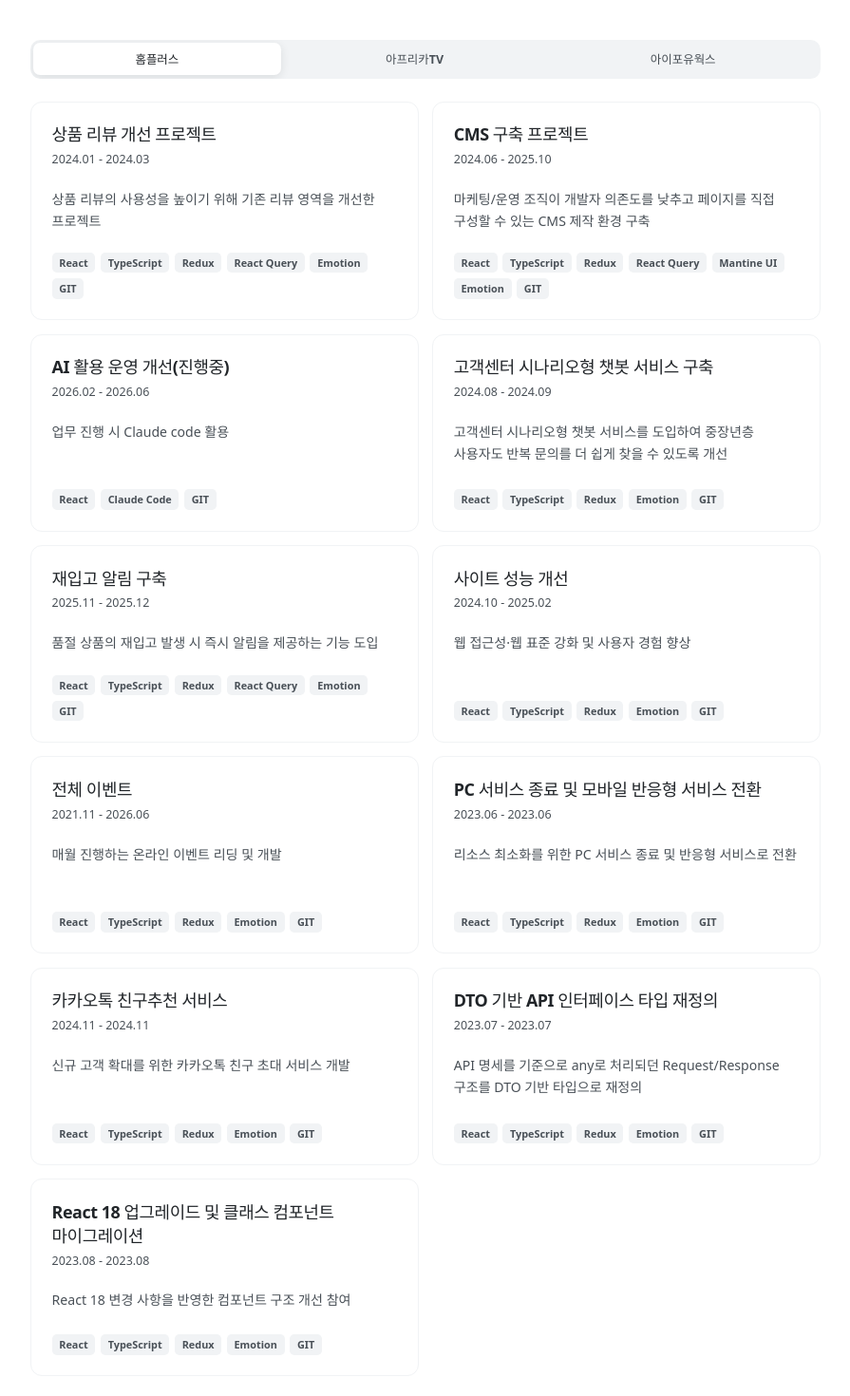
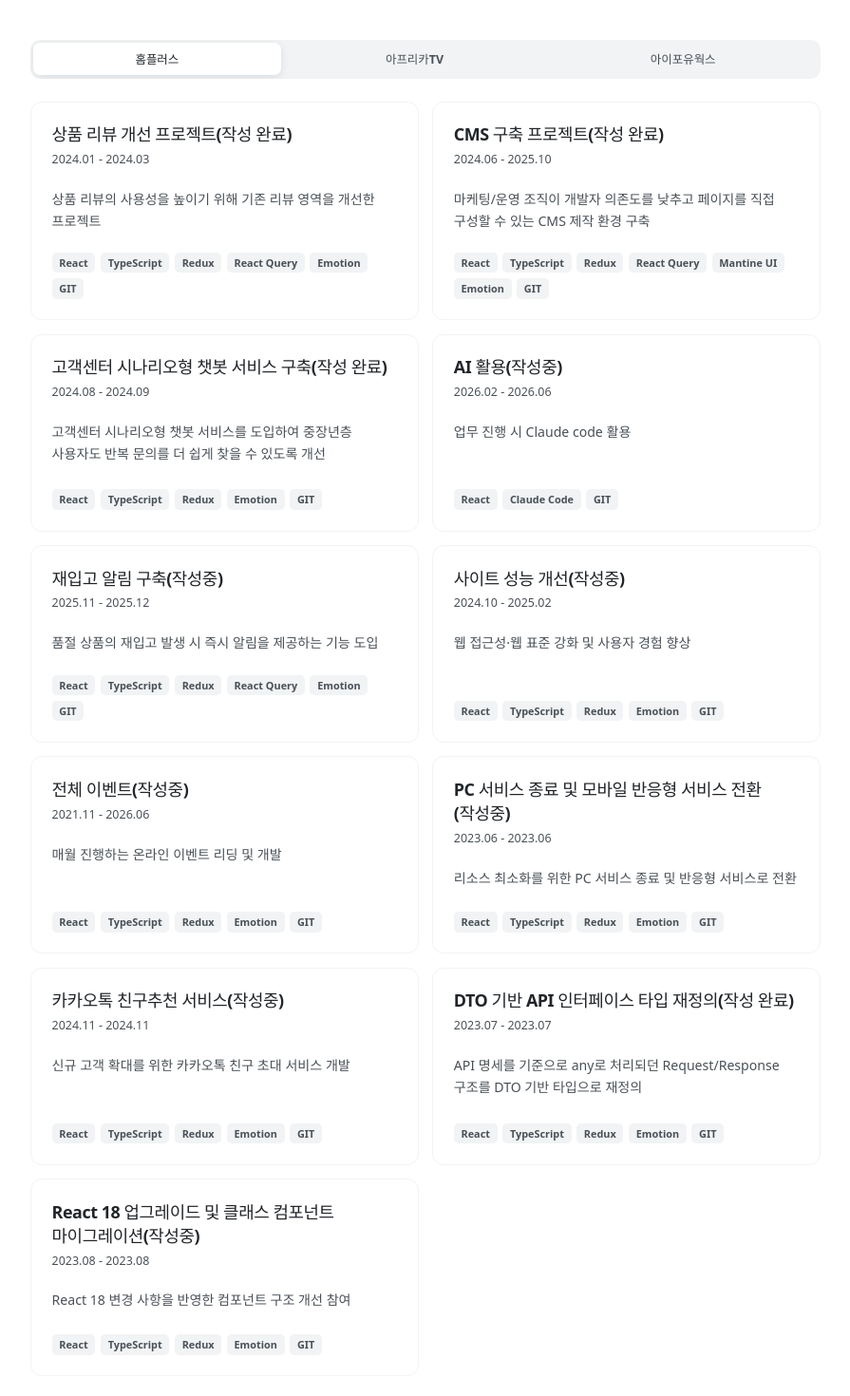
Before and after one commit to DBYOON/portfolio, a React (Vite) app: page / in a window 1280 px wide. Shown: the part 2060-3530 px from the top of the page at 95% size, without its empty margins (192-1087 px from the left). Built offline with nearby package versions, Linux system fonts and the light colour scheme.

Commit message:
포트폴리오 프로젝트 상세 내용 개선 (#5)
홈플러스 프로젝트 상세 콘텐츠 연결과 설명을 정리하고 Markdown 표 스타일을 개선합니다.

```diff
--- a/data.json
+++ b/data.json
@@ -64,7 +64,7 @@
     {
       "id": "i4uworks-001",
       "company": "아이포유웍스",
-      "name": "삼성전자 사회공헌 사이트 운영",
+      "name": "삼성전자 사회공헌 사이트 운영(작성중)",
       "description": "WordPress 기반 국/영문 반응형 페이지 퍼블리싱 운영",
       "period": ["2017.05", "2017.07"],
       "stack": ["PHP", "WordPress", "jQuery"]
@@ -72,7 +72,7 @@
     {
       "id": "i4uworks-002",
       "company": "아이포유웍스",
-      "name": "아이포유웍스 테마 구축",
+      "name": "아이포유웍스 테마 구축(작성중)",
       "description": "회사 내부 사이트에 적용할 WordPress 반응형 테마 개발",
       "period": ["2018.01", "2018.02"],
       "stack": ["PHP", "WordPress", "jQuery"]
@@ -80,7 +80,7 @@
     {
       "id": "i4uworks-003",
       "company": "아이포유웍스",
-      "name": "김영모과자점 사이트 구축",
+      "name": "김영모과자점 사이트 구축(작성중)",
       "description": "WordPress 기반 반응형 커머스 사이트 구축",
       "period": ["2017.08", "2017.11"],
       "stack": ["PHP", "WordPress", "jQuery"]
@@ -88,7 +88,7 @@
     {
       "id": "afreecatv-001",
       "company": "아프리카TV",
-      "name": "VOD 재생목록",
+      "name": "VOD 재생목록(작성중)",
       "description": "VOD를 테마 별로 구성하여 연이어 시청할 수 있는 VOD 재생목록 서비스",
       "period": ["2020.06", "2020.06"],
       "stack": ["HTML", "CSS/SCSS", "javaScript", "SVN"],
@@ -102,7 +102,7 @@
     {
       "id": "afreecatv-002",
       "company": "아프리카TV",
-      "name": "Open API 사이트 구축",
+      "name": "Open API 사이트 구축(작성중)",
       "description": "Open API 가이드 사이트의 UI 설계·퍼블리싱하여 화면 구현",
       "period": ["2020.02", "2020.02"],
       "stack": ["HTML", "CSS/SCSS", "javaScript", "SVN"],
@@ -112,7 +112,7 @@
     {
       "id": "afreecatv-004",
       "company": "아프리카TV",
-      "name": "별풍선 알림 애니메이션 개선",
+      "name": "별풍선 알림 애니메이션 개선(작성중)",
       "description": "방송 화면에 노출되는 별풍선 알림 애니메이션을 다양한 액션별로 설정할 수 있도록 관리 페이지의 UI와 사용성을 개선",
       "period": ["2021.06", "2021.06"],
       "stack": ["HTML", "CSS/SCSS", "javaScript", "SVN"]
@@ -121,7 +121,7 @@
     {
       "id": "afreecatv-005",
       "company": "아프리카TV",
-      "name": "VOD편집기 구축",
+      "name": "VOD편집기 구축(작성중)",
       "description": "나의 다시보기 또는 BJ의 다시보기 중에 편집하고 싶은 구간을 업로드 VOD로 만들 수 있는 서비스",
       "period": ["2019.12", "2020.01"],
       "stack": ["HTML", "CSS/SCSS", "javaScript", "SVN"],
@@ -135,7 +135,7 @@
     {
       "id": "homeplus-001",
       "company": "홈플러스",
-      "name": "React 18 업그레이드 및 클래스 컴포넌트 마이그레이션",
+      "name": "React 18 업그레이드 및 클래스 컴포넌트 마이그레이션(작성중)",
       "description": "React 18 변경 사항을 반영한 컴포넌트 구조 개선 참여",
       "period": ["2023.08", "2023.08"],
       "stack": ["React", "TypeScript", "Redux", "Emotion", "GIT"],
@@ -144,7 +144,7 @@
     {
       "id": "homeplus-002",
       "company": "홈플러스",
-      "name": "DTO 기반 API 인터페이스 타입 재정의",
+      "name": "DTO 기반 API 인터페이스 타입 재정의(작성 완료)",
       "description": "API 명세를 기준으로 any로 처리되던 Request/Response 구조를 DTO 기반 타입으로 재정의",
       "period": ["2023.07", "2023.07"],
       "stack": ["React", "TypeScript", "Redux", "Emotion", "GIT"],
@@ -153,7 +153,7 @@
     {
       "id": "homeplus-003",
       "company": "홈플러스",
-      "name": "카카오톡 친구추천 서비스",
+      "name": "카카오톡 친구추천 서비스(작성중)",
       "description": "신규 고객 확대를 위한 카카오톡 친구 초대 서비스 개발",
       "period": ["2024.11", "2024.11"],
       "stack": ["React", "TypeScript", "Redux", "Emotion", "GIT"],
@@ -162,7 +162,7 @@
     {
       "id": "homeplus-004",
       "company": "홈플러스",
-      "name": "PC 서비스 종료 및 모바일 반응형 서비스 전환",
+      "name": "PC 서비스 종료 및 모바일 반응형 서비스 전환(작성중)",
       "description": "리소스 최소화를 위한 PC 서비스 종료 및 반응형 서비스로 전환",
       "period": ["2023.06", "2023.06"],
       "stack": ["React", "TypeScript", "Redux", "Emotion", "GIT"],
@@ -171,7 +171,7 @@
     {
       "id": "homeplus-005",
       "company": "홈플러스",
-      "name": "전체 이벤트",
+      "name": "전체 이벤트(작성중)",
       "description": "매월 진행하는 온라인 이벤트 리딩 및 개발",
       "period": ["2021.11", "2026.06"],
       "stack": ["React", "TypeScript", "Redux", "Emotion", "GIT"],
@@ -180,7 +180,7 @@
     {
       "id": "homeplus-006",
       "company": "홈플러스",
-      "name": "사이트 성능 개선",
+      "name": "사이트 성능 개선(작성중)",
       "description": "웹 접근성·웹 표준 강화 및 사용자 경험 향상",
       "period": ["2024.10", "2025.02"],
       "stack": ["React", "TypeScript", "Redux", "Emotion", "GIT"],
@@ -189,7 +189,7 @@
     {
       "id": "homeplus-007",
       "company": "홈플러스",
-      "name": "재입고 알림 구축",
+      "name": "재입고 알림 구축(작성중)",
       "description": "품절 상품의 재입고 발생 시 즉시 알림을 제공하는 기능 도입",
       "period": ["2025.11", "2025.12"],
       "stack": ["React", "TypeScript", "Redux", "React Query", "Emotion", "GIT"],
@@ -198,25 +198,25 @@
     {
       "id": "homeplus-008",
       "company": "홈플러스",
-      "name": "고객센터 시나리오형 챗봇 서비스 구축",
+      "name": "AI 활용(작성중)",
+      "description": "업무 진행 시 Claude code 활용",
+      "period": ["2026.02", "2026.06"],
+      "stack": ["React", "Claude Code", "GIT"],
+      "links": [{ "name": "Link to Website", "href": "https://mfront.homeplus.co.kr/" }]
+    },
+    {
+      "id": "homeplus-009",
+      "company": "홈플러스",
+      "name": "고객센터 시나리오형 챗봇 서비스 구축(작성 완료)",
       "description": "고객센터 시나리오형 챗봇 서비스를 도입하여 중장년층 사용자도 반복 문의를 더 쉽게 찾을 수 있도록 개선",
       "period": ["2024.08", "2024.09"],
       "stack": ["React", "TypeScript", "Redux", "Emotion", "GIT"],
       "links": [{ "name": "Link to Website", "href": "https://mfront.homeplus.co.kr/" }]
     },
     {
-      "id": "homeplus-009",
-      "company": "홈플러스",
-      "name": "AI 활용 운영 개선(진행중)",
-      "description": "업무 진행 시 Claude code 활용",
-      "period": ["2026.02", "2026.06"],
-      "stack": ["React", "Claude Code", "GIT"],
-      "links": [{ "name": "Link to Website", "href": "https://mfront.homeplus.co.kr/" }]
-    },
-    {
       "id": "homeplus-010",
       "company": "홈플러스",
-      "name": "CMS 구축 프로젝트",
+      "name": "CMS 구축 프로젝트(작성 완료)",
       "description": "마케팅/운영 조직이 개발자 의존도를 낮추고 페이지를 직접 구성할 수 있는 CMS 제작 환경 구축",
       "period": ["2024.06", "2025.10"],
       "stack": ["React", "TypeScript", "Redux", "React Query", "Mantine UI", "Emotion", "GIT"]
@@ -224,7 +224,7 @@
     {
       "id": "homeplus-011",
       "company": "홈플러스",
-      "name": "상품 리뷰 개선 프로젝트",
+      "name": "상품 리뷰 개선 프로젝트(작성 완료)",
       "description": "상품 리뷰의 사용성을 높이기 위해 기존 리뷰 영역을 개선한 프로젝트",
       "period": ["2024.01", "2024.03"],
       "stack": ["React", "TypeScript", "Redux", "React Query", "Emotion", "GIT"],
--- a/src/styles/globals.css
+++ b/src/styles/globals.css
@@ -781,6 +781,24 @@ a:focus-visible {
   color: var(--gray);
 }
 
+.project-dialog-markdown table {
+  width: 100%;
+  margin-top: 0.8rem;
+  border-collapse: collapse;
+}
+
+.project-dialog-markdown th,
+.project-dialog-markdown td {
+  padding: 0.65rem 0.8rem;
+  text-align: left;
+  border: 1px solid var(--gray);
+}
+
+.project-dialog-markdown th {
+  color: var(--black);
+  background: var(--gray-light);
+}
+
 @keyframes project-backdrop-in {
   from {
     opacity: 0;
```
Also changed, not shown: public/markdown/project/homeplus-008.md (+2 -8 lines), public/markdown/project/homeplus-009.md (+64 -3 lines), public/markdown/project/homeplus-010.md (+7 -7 lines).
